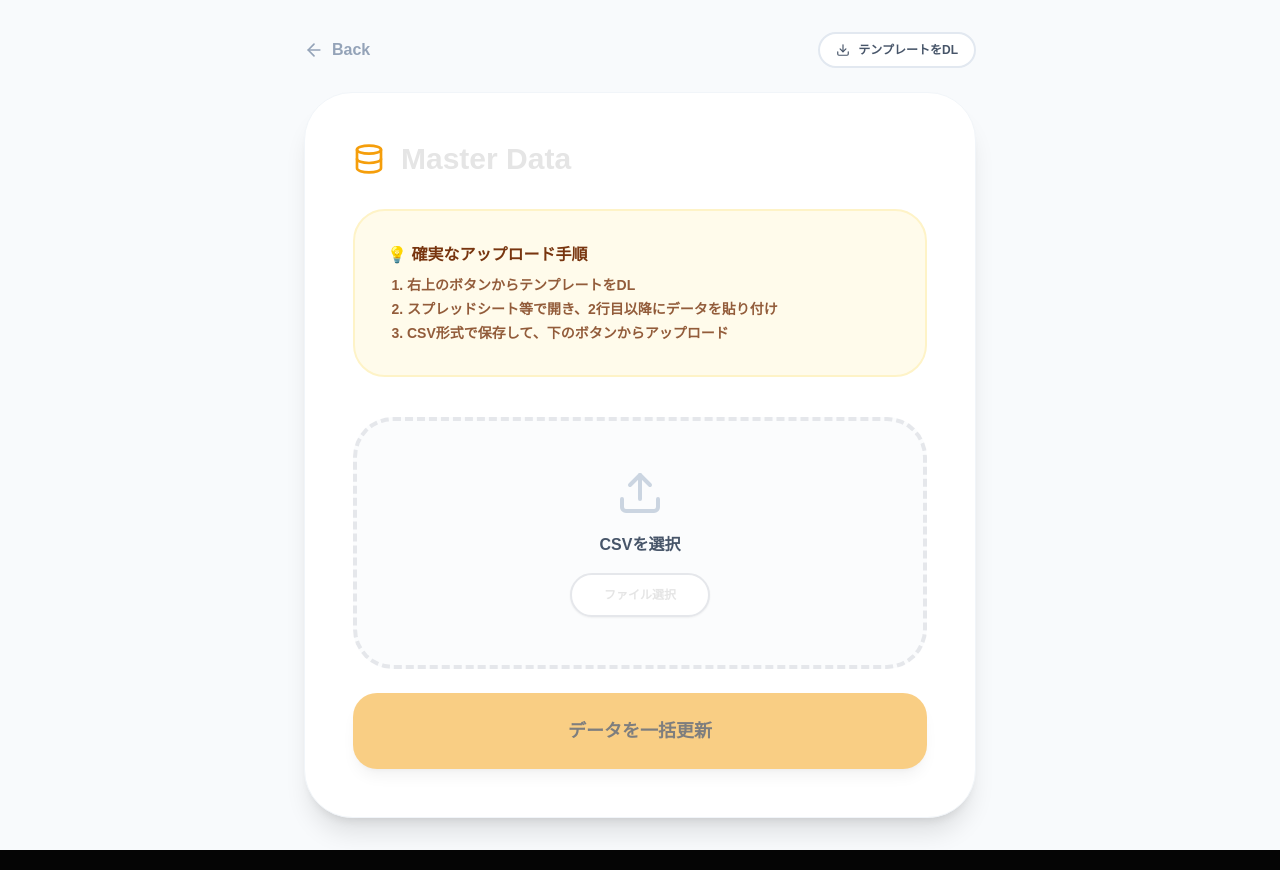
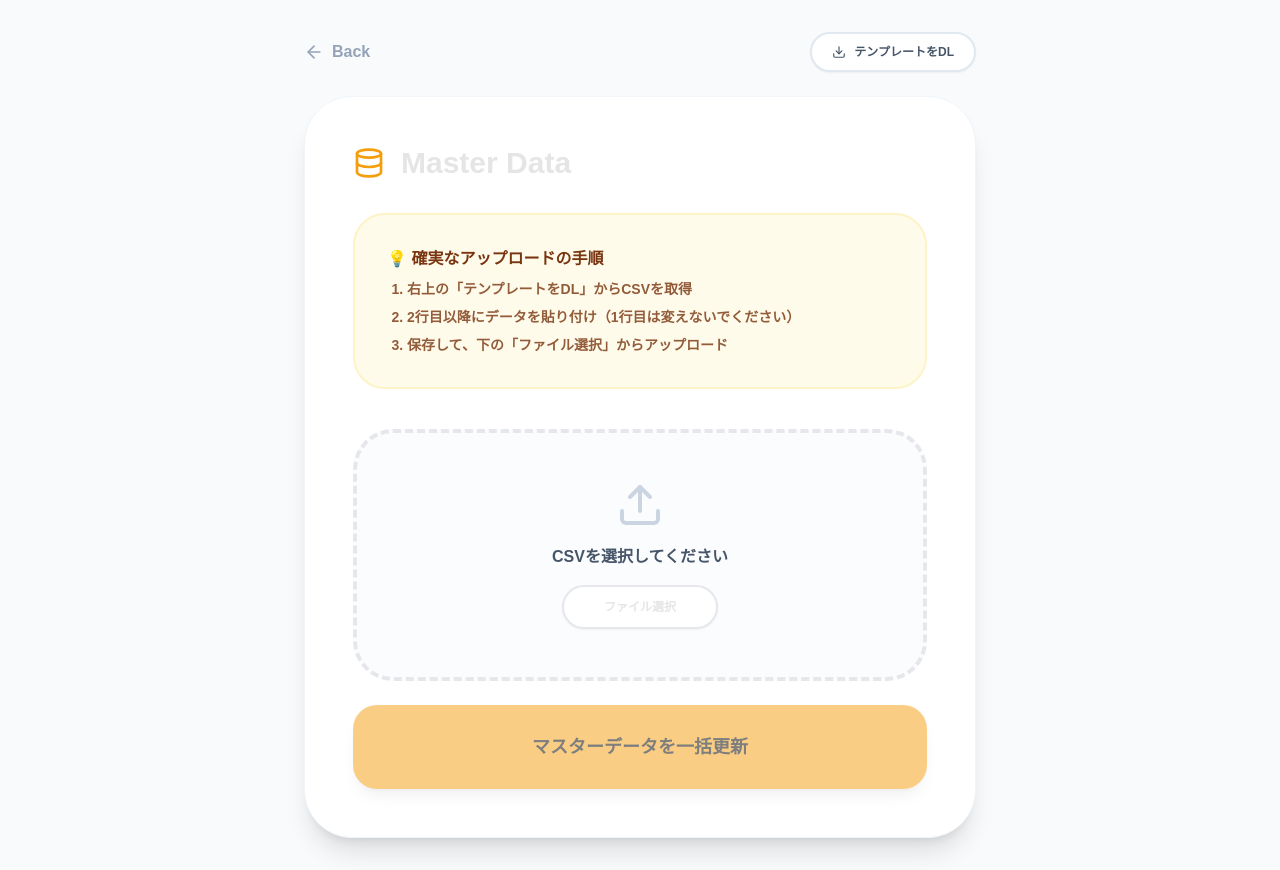
Before and after one commit to takatam-cyber/my-wine-menu, a Next.js app: page /admin/master in a window 1280 px wide. Built offline with nearby package versions, Linux system fonts and the light colour scheme.

Commit message:
Update page.tsx

```diff
--- a/app/admin/master/page.tsx
+++ b/app/admin/master/page.tsx
@@ -21,14 +21,14 @@ export default function MasterAdmin() {
       const result = await res.json();
       if (res.ok) {
         setStatus('success');
-        setMsg(`${result.count}件のワインデータを同期しました！`);
+        setMsg(`${result.count}件のワインデータを正常に同期しました！`);
       } else {
         setStatus('error');
-        setMsg(result.error || "失敗しました");
+        setMsg(result.error || "データの取り込みに失敗しました。");
       }
     } catch (e: any) {
       setStatus('error');
-      setMsg(e.message);
+      setMsg("通信エラー: " + e.message);
     } finally {
       setUploading(false);
     }
@@ -38,34 +38,42 @@ export default function MasterAdmin() {
     <div className="min-h-screen bg-slate-50 p-8">
       <div className="max-w-2xl mx-auto space-y-6">
         <div className="flex justify-between items-center">
-          <button onClick={() => router.push('/admin')} className="flex items-center gap-2 font-bold text-slate-400"><ArrowLeft size={20}/> Back</button>
-          {/* ここにダウンロードボタンが追加されます */}
-          <a href="/api/master/template" className="flex items-center gap-2 bg-white px-4 py-2 rounded-full text-xs font-black border-2 border-slate-200 hover:bg-slate-50 transition-all text-slate-600">
+          <button onClick={() => router.push('/admin')} className="flex items-center gap-2 font-bold text-slate-400 hover:text-slate-600 transition-colors">
+            <ArrowLeft size={20}/> Back
+          </button>
+          {/* このボタンが表示されるようになります */}
+          <a href="/api/master/template" className="flex items-center gap-2 bg-white px-5 py-2.5 rounded-full text-xs font-black border-2 border-slate-200 hover:bg-slate-50 transition-all text-slate-600 shadow-sm">
             <Download size={14}/> テンプレートをDL
           </a>
         </div>
         <div className="bg-white rounded-[3rem] p-12 shadow-xl border border-slate-100">
           <h1 className="text-3xl font-black mb-8 flex items-center gap-4"><Database className="text-amber-500" size={32}/> Master Data</h1>
           <div className="bg-amber-50 border-2 border-amber-100 rounded-[2rem] p-8 mb-10 text-sm text-amber-900">
-            <p className="font-black mb-2 text-base text-left">💡 確実なアップロード手順</p>
-            <ol className="list-decimal ml-5 space-y-1 font-bold opacity-80 text-left">
-              <li>右上のボタンからテンプレートをDL</li>
-              <li>スプレッドシート等で開き、2行目以降にデータを貼り付け</li>
-              <li>CSV形式で保存して、下のボタンからアップロード</li>
+            <p className="font-black mb-2 text-base text-left">💡 確実なアップロードの手順</p>
+            <ol className="list-decimal ml-5 space-y-2 font-bold opacity-80 text-left">
+              <li>右上の「テンプレートをDL」からCSVを取得</li>
+              <li>2行目以降にデータを貼り付け（1行目は変えないでください）</li>
+              <li>保存して、下の「ファイル選択」からアップロード</li>
             </ol>
           </div>
           <div className="border-4 border-dashed rounded-[2.5rem] p-12 text-center bg-slate-50/50 hover:border-amber-200 transition-colors">
             <Upload className="mx-auto text-slate-300 mb-4" size={48}/>
-            <p className="font-bold text-slate-600">{file ? file.name : "CSVを選択"}</p>
+            <p className="font-bold text-slate-600">{file ? file.name : "CSVを選択してください"}</p>
             <input type="file" accept=".csv" onChange={(e) => setFile(e.target.files?.[0] || null)} className="hidden" id="csv" />
-            <label htmlFor="csv" className="mt-4 inline-block px-8 py-3 bg-white border-2 rounded-full font-black text-xs cursor-pointer hover:bg-black hover:text-white transition-all shadow-sm">ファイル選択</label>
+            <label htmlFor="csv" className="mt-4 inline-block px-10 py-3 bg-white border-2 rounded-full font-black text-xs cursor-pointer hover:bg-black hover:text-white transition-all shadow-sm">ファイル選択</label>
           </div>
-          <button onClick={handleUpload} disabled={!file || uploading} className="w-full mt-6 py-6 bg-amber-500 text-black rounded-[1.5rem] font-black text-lg disabled:opacity-50 flex items-center justify-center gap-3 shadow-lg hover:bg-amber-400 transition-all">
-            {uploading ? <Loader2 className="animate-spin" /> : "データを一括更新"}
+          <button onClick={handleUpload} disabled={!file || uploading} className="w-full mt-6 py-7 bg-amber-500 text-black rounded-[1.5rem] font-black text-lg disabled:opacity-50 flex items-center justify-center gap-3 shadow-lg hover:bg-amber-400 transition-all">
+            {uploading ? <Loader2 className="animate-spin" /> : "マスターデータを一括更新"}
           </button>
-          {status !== 'idle' && (
-            <div className={`mt-6 p-6 rounded-2xl font-bold flex items-center gap-3 ${status === 'success' ? 'bg-emerald-50 text-emerald-700' : 'bg-red-50 text-red-700'}`}>
-              {status === 'success' ? <CheckCircle2/> : <AlertCircle/>} {msg}
+          {status === 'success' && (
+            <div className="mt-6 p-6 bg-emerald-50 text-emerald-700 rounded-2xl flex items-center gap-3 font-bold border border-emerald-100 animate-in fade-in">
+              <CheckCircle2/> {msg}
+            </div>
+          )}
+          {status === 'error' && (
+            <div className="mt-6 p-6 bg-red-50 text-red-700 rounded-2xl flex flex-col gap-1 font-bold border border-red-100 animate-in fade-in">
+              <div className="flex items-center gap-3"><AlertCircle/> 更新に失敗しました</div>
+              <p className="text-xs opacity-80 ml-8 whitespace-pre-wrap">{msg}</p>
             </div>
           )}
         </div>
```
